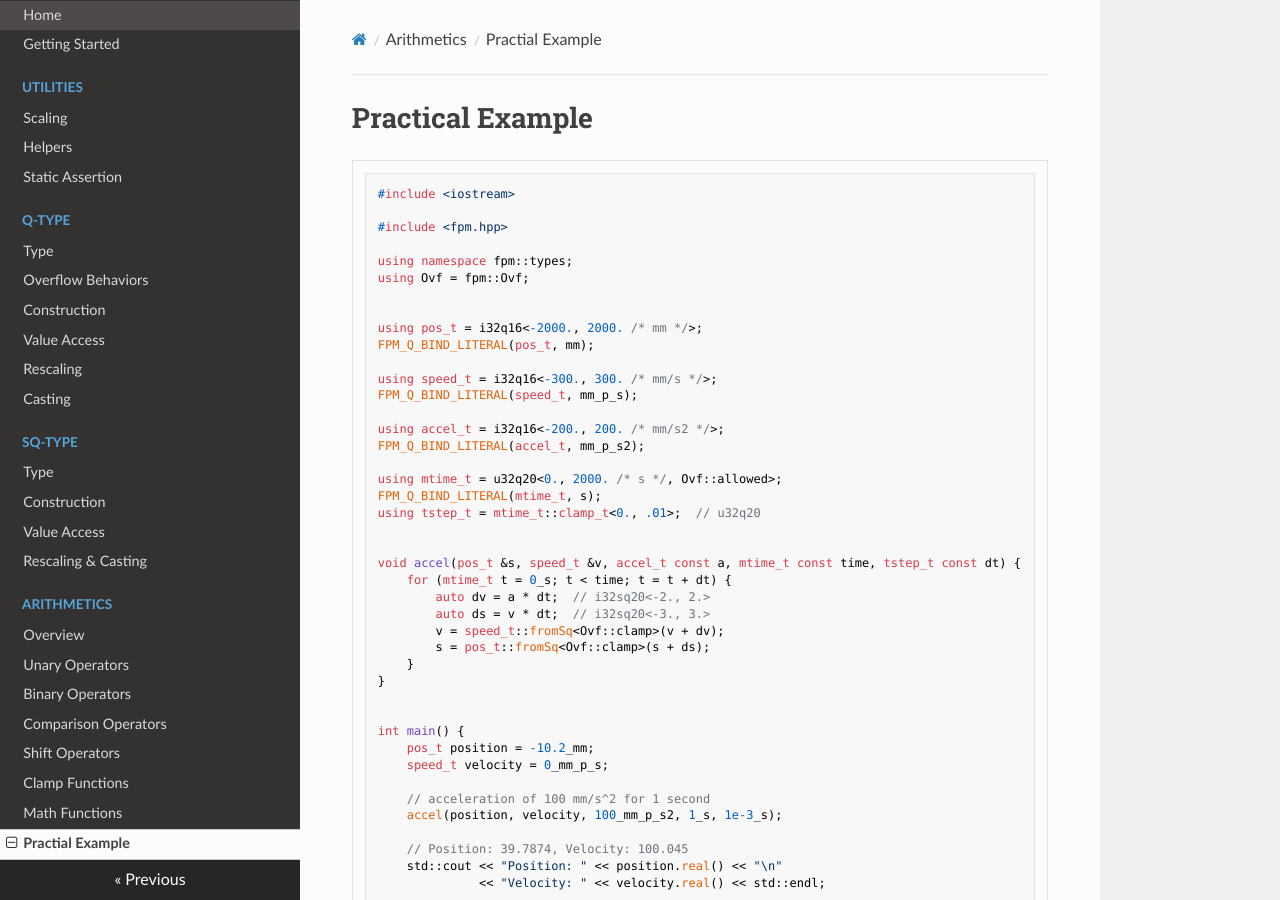
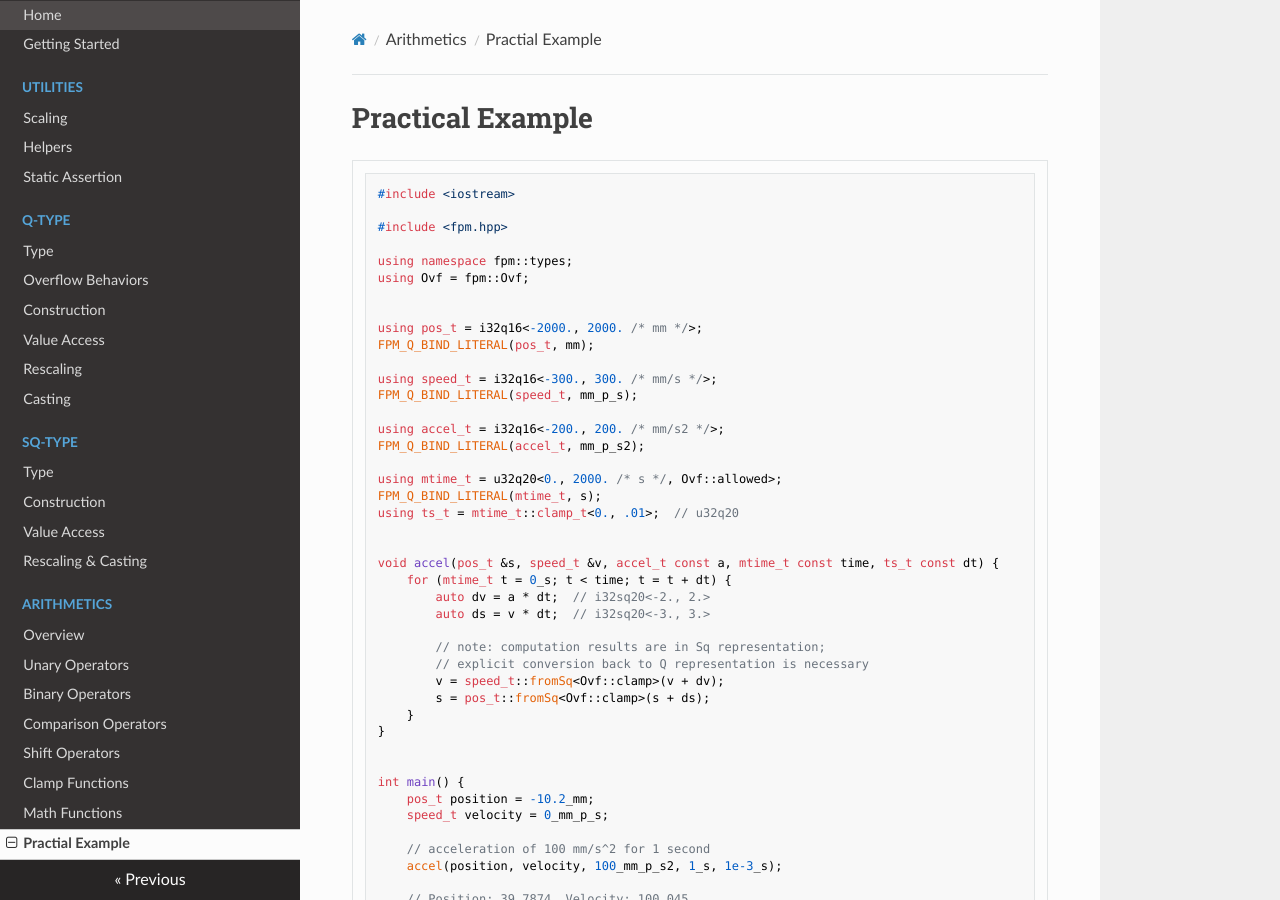
Before and after one commit to wolfjazz/fixed-point-math, an MkDocs documentation site: the page built from docs/arithmetics/practical.md, in a window 1280 px wide and 900 px high. Built offline with MkDocs 1.6.1, drawn with Linux system fonts in a browser that asks for light colours; nearby versions of some CDN libraries.

Commit message:
Added: Documentation Pdf.

```diff
--- a/docs/arithmetics/practical.md
+++ b/docs/arithmetics/practical.md
@@ -20,13 +20,16 @@
 
 using mtime_t = u32q20<0., 2000. /* s */, Ovf::allowed>;
 FPM_Q_BIND_LITERAL(mtime_t, s);
-using tstep_t = mtime_t::clamp_t<0., .01>;  // u32q20
+using ts_t = mtime_t::clamp_t<0., .01>;  // u32q20
 
 
-void accel(pos_t &s, speed_t &v, accel_t const a, mtime_t const time, tstep_t const dt) {
+void accel(pos_t &s, speed_t &v, accel_t const a, mtime_t const time, ts_t const dt) {
     for (mtime_t t = 0_s; t < time; t = t + dt) {
         auto dv = a * dt;  // i32sq20<-2., 2.>
         auto ds = v * dt;  // i32sq20<-3., 3.>
+
+        // note: computation results are in Sq representation;
+        // explicit conversion back to Q representation is necessary
         v = speed_t::fromSq<Ovf::clamp>(v + dv);
         s = pos_t::fromSq<Ovf::clamp>(s + ds);
     }
--- a/mkdocs.yml
+++ b/mkdocs.yml
@@ -37,6 +37,26 @@
       generic: true
   - pymdownx.superfences
 
+plugins:
+  - print-site:
+      add_to_navigation: false
+      print_page_title: 'FixedPointMath'
+      add_print_site_banner: false
+      # Table of contents
+      add_table_of_contents: false
+      toc_title: 'Table of Contents'
+      toc_depth: 6
+      # Content-related
+      add_full_urls: false
+      enumerate_headings: false
+      enumerate_figures: true
+      add_cover_page: false
+      cover_page_template: ""
+      path_to_pdf: ""
+      include_css: true
+      enabled: true
+      exclude:
+
 extra_javascript:
   - javascripts/mathjax.js
   - https://polyfill.io/v3/polyfill.min.js?features=es6
```
Also changed, not shown: 1 other file.
